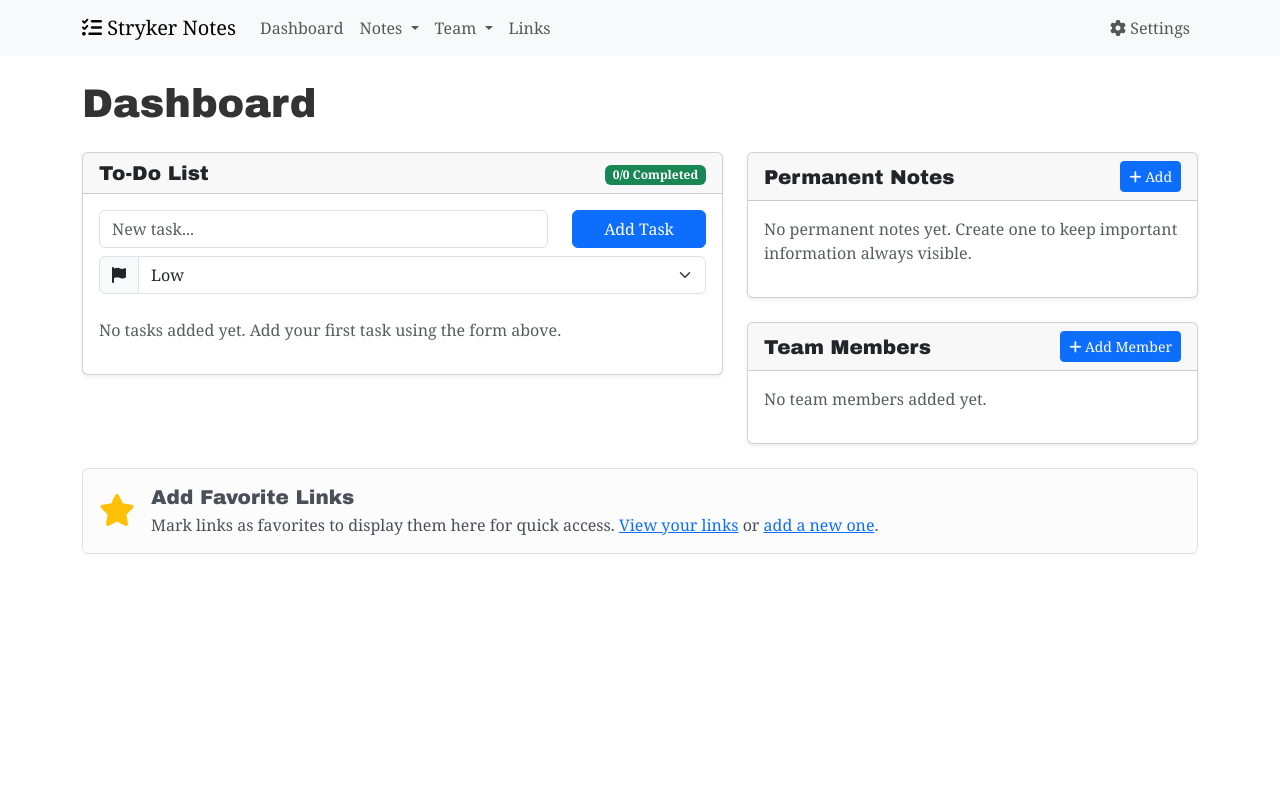
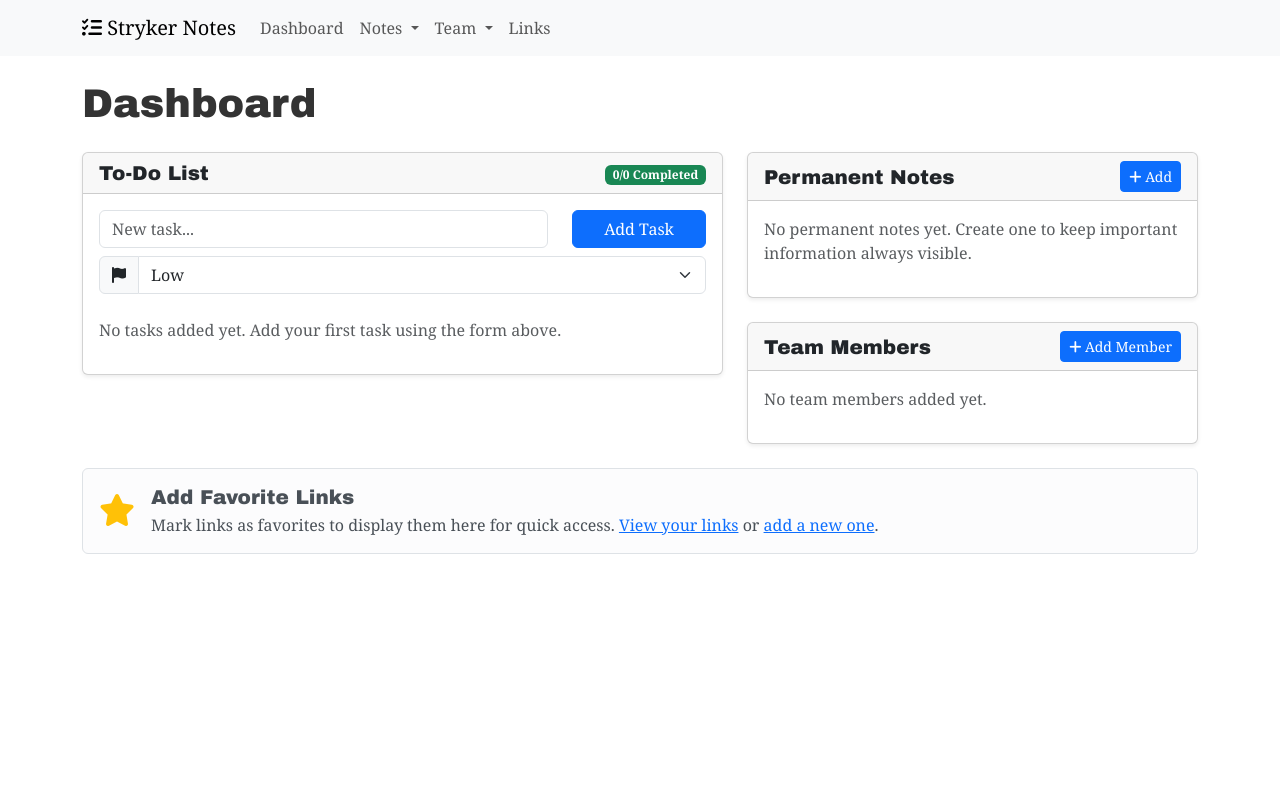
Before and after one commit to zbreeden007/StrykerNotes, a Flask app: page / in a window 1280 px wide. Run offline with Flask 3, Linux system fonts and the light colour scheme; data comes from the database, SQL or seed files in the repository; data that the repository does not hold is empty; some libraries are stand-ins or nearby versions.

Commit message:
Changes - 3.18 @ 12:18 PM

```diff
--- a/static/css/style.css
+++ b/static/css/style.css
@@ -250,7 +250,7 @@ h1, h2, h3, h4, h5, h6 {
     transition: transform 0.2s ease;
 }
 
-.member-content .card:hover {
+member-content .card:hover {
     transform: translateY(-5px);
     box-shadow: 0 5px 15px rgba(0, 0, 0, 0.1);
 }
--- a/templates/base.html
+++ b/templates/base.html
@@ -18,10 +18,17 @@
       --font-family: {{ preferences.font_family }};
       --font-size: {{ preferences.font_size }};
       --accent-color: {{ preferences.accent_color }};
-            --bg-color: #ffffff;            /* White dominant background */
+      {% if preferences.theme == 'dark' %}
+        --bg-color: #1e1e1e;
+        --bg-secondary: #2a2a2a;
+        --text-color: #e0e0e0;
+        --border-color: #3a3a3a;
+      {% else %}
+        --bg-color: #ffffff;
         --bg-secondary: #f8f9fa;
         --text-color: #333333;
         --border-color: #ddd;
+      {% endif %}
     }
 
     body {
@@ -54,7 +61,8 @@
         <!-- Optionally replace the text with a logo image -->
         <i class="fas fa-tasks"></i> Stryker Notes
       </a>
-            <button class="navbar-toggler" type="button" data-bs-toggle="collapse" data-bs-target="#navbarNav" aria-controls="navbarNav" aria-expanded="false" aria-label="Toggle navigation">
+      <button class="navbar-toggler" type="button" data-bs-toggle="collapse" data-bs-target="#navbarNav"
+              aria-controls="navbarNav" aria-expanded="false" aria-label="Toggle navigation">
         <span class="navbar-toggler-icon"></span>
       </button>
       <div class="collapse navbar-collapse" id="navbarNav">
@@ -84,13 +92,7 @@
             <a class="nav-link" href="{{ url_for('links.all_links') }}">Links</a>
           </li>
         </ul>
-                <ul class="navbar-nav">
-                    <li class="nav-item">
-                        <a class="nav-link" href="{{ url_for('settings.preferences') }}">
-                            <i class="fas fa-cog"></i> Settings
-                        </a>
-                    </li>
-                </ul>
+        <!-- Settings button removed per new requirements -->
       </div>
     </div>
   </nav>
```
Lines whose indentation alone changed are shown as unchanged.
